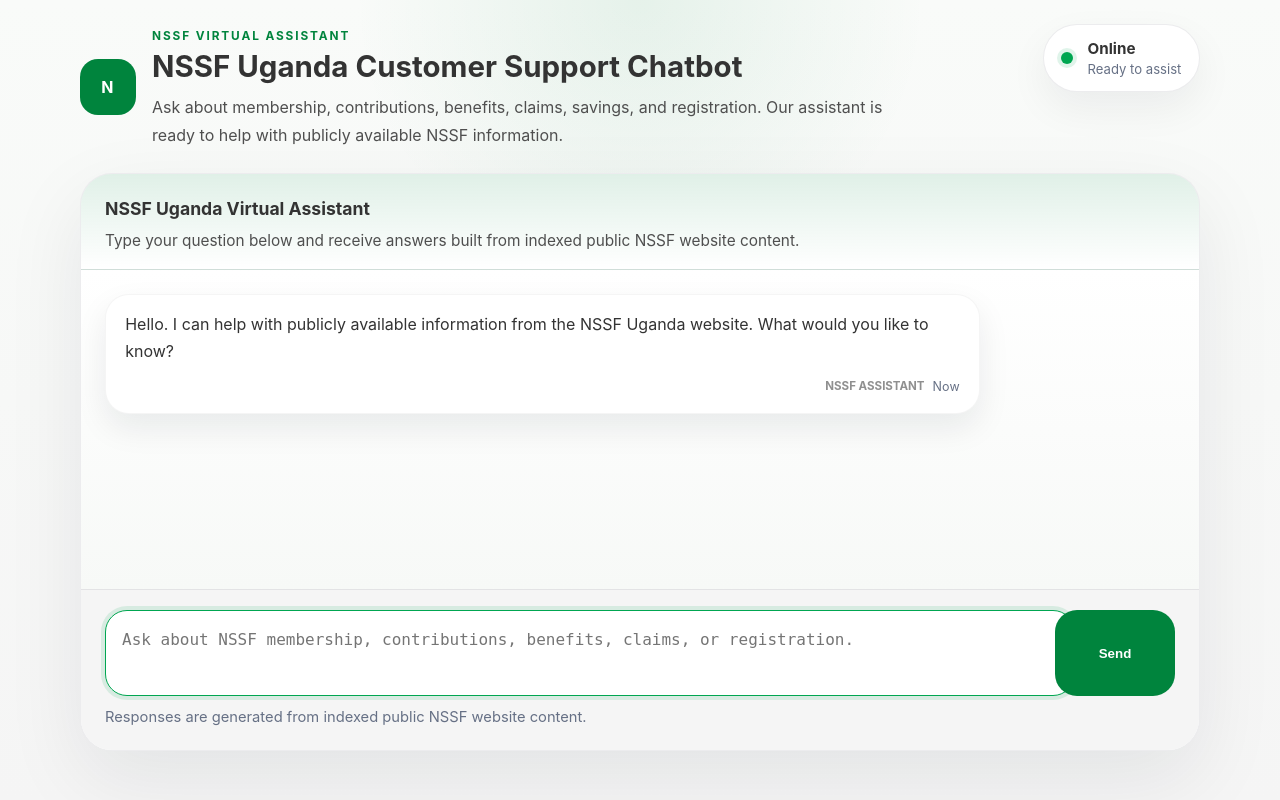
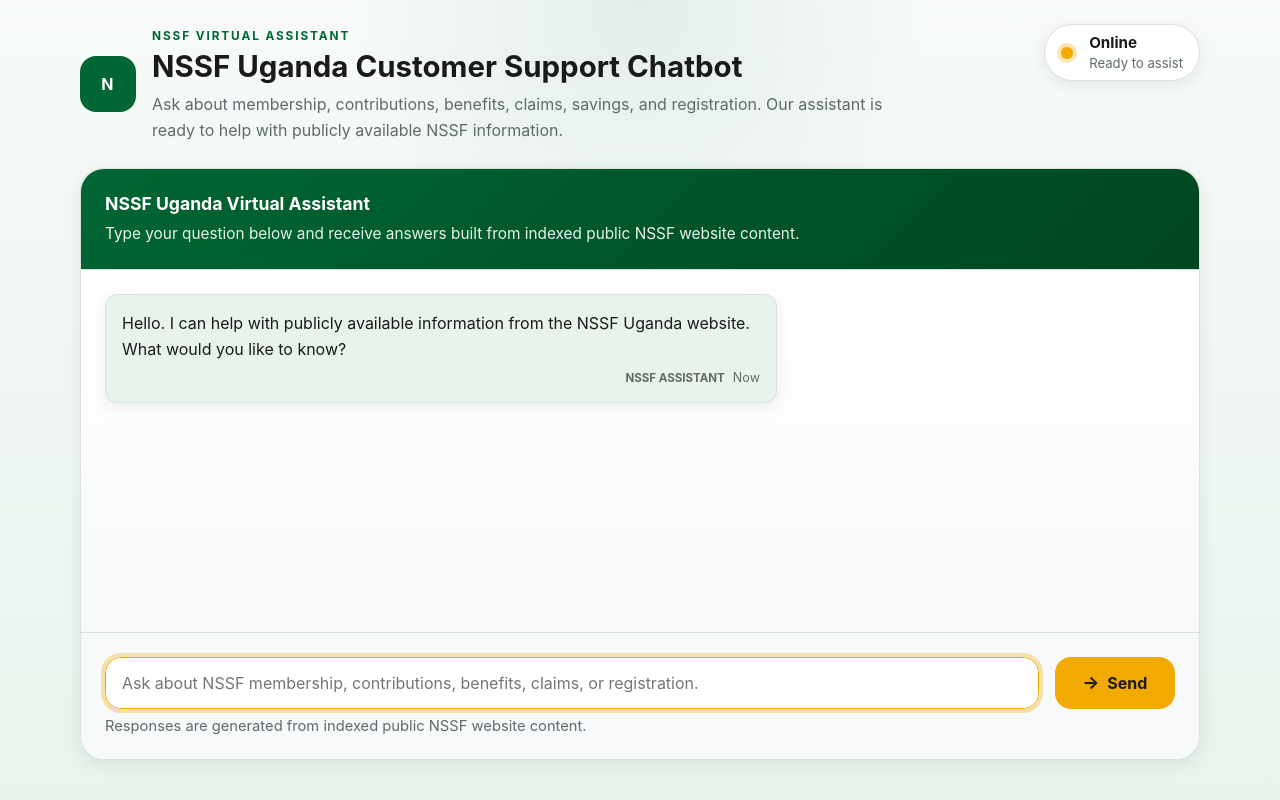
Before and after one commit to carltontrevor23/nssf-chatbot, a Django app: page / in a window 1280 px wide. Run offline with Django 5.2, Linux system fonts and the light colour scheme.

Commit message:
Change layout

```diff
--- a/nssf-chatbot/chatbot/static/chatbot/css/chat.css
+++ b/nssf-chatbot/chatbot/static/chatbot/css/chat.css
@@ -1,16 +1,28 @@
 :root {
-    --nssf-primary: #00843D;
-    --nssf-secondary: #00A651;
+    --nssf-green-primary: #006633;
+    --nssf-green-dark: #00471F;
+    --nssf-green-light: #E8F3EC;
+    --nssf-gold: #F2A900;
+    --nssf-gold-dark: #D89500;
     --nssf-white: #FFFFFF;
-    --nssf-gray-50: #F5F5F5;
-    --nssf-gray-100: #F7F7F7;
-    --nssf-gray-200: #E7E7E7;
-    --nssf-gray-900: #333333;
-    --nssf-gray-700: #4F4F4F;
-    --nssf-gray-500: #667085;
-    --nssf-shadow: 0 28px 80px rgba(16, 24, 40, 0.08);
-    --nssf-border: rgba(15, 23, 42, 0.08);
+    --nssf-text-dark: #1A1A1A;
+    --nssf-text-muted: #5F6B66;
+    --nssf-border: #D9E2DC;
+    --nssf-error: #C0392B;
+    --nssf-surface: #F7FAF8;
+    --nssf-focus-ring: rgba(242, 169, 0, 0.32);
+    --nssf-shadow: 0 4px 16px rgba(16, 24, 40, 0.08);
     --nssf-radius: 24px;
+    --space-1: 0.5rem;
+    --space-2: 1rem;
+    --space-3: 1.5rem;
+    --space-4: 2rem;
+    --chat-max-width: 1120px;
+    --chat-panel-height: min(760px, calc(100vh - 13rem));
+}
+
+* {
+    box-sizing: border-box;
 }
 
 html {
@@ -20,39 +32,43 @@ html {
 body {
     min-height: 100vh;
     margin: 0;
-    font-family: "Inter", system-ui, -apple-system, BlinkMacSystemFont, "Segoe UI", sans-serif;
-    background: radial-gradient(circle at top, rgba(0, 132, 61, 0.08), transparent 28%),
-        linear-gradient(180deg, #F9FBF9 0%, #F5F5F5 100%);
-    color: var(--nssf-gray-900);
+    font-family: -apple-system, BlinkMacSystemFont, "Segoe UI", Roboto, Arial, sans-serif;
+    background: radial-gradient(circle at top, rgba(0, 102, 51, 0.08), transparent 28%),
+        linear-gradient(180deg, var(--nssf-surface) 0%, var(--nssf-green-light) 100%);
+    color: var(--nssf-text-dark);
 }
 
 .chat-shell {
-    max-width: 1120px;
+    width: min(var(--chat-max-width), calc(100% - var(--space-4)));
+    min-height: 100vh;
     margin: 0 auto;
-    padding: 1.5rem 1rem 2rem;
+    padding: var(--space-3) 0 var(--space-4);
+    display: grid;
+    grid-template-rows: auto minmax(0, 1fr);
+    gap: var(--space-3);
 }
 
 .page-header {
     display: flex;
     align-items: flex-start;
     justify-content: space-between;
-    gap: 1.5rem;
+    gap: var(--space-3);
     flex-wrap: wrap;
-    margin-bottom: 1.5rem;
 }
 
 .brand-summary {
     display: flex;
     align-items: center;
-    gap: 1rem;
+    gap: var(--space-2);
+    min-width: 0;
 }
 
 .brand-mark {
-    flex-shrink: 0;
+    flex: 0 0 56px;
     width: 56px;
     height: 56px;
-    border-radius: 18px;
-    background: var(--nssf-primary);
+    border-radius: 16px;
+    background: var(--nssf-green-primary);
     color: var(--nssf-white);
     display: grid;
     place-items: center;
@@ -68,74 +84,76 @@ body {
 .brand-copy .eyebrow {
     display: inline-flex;
     align-items: center;
-    gap: 0.5rem;
+    gap: var(--space-1);
     text-transform: uppercase;
     letter-spacing: 0.16em;
     font-size: 0.74rem;
     font-weight: 700;
-    color: var(--nssf-primary);
-    margin-bottom: 0.5rem;
+    color: var(--nssf-green-primary);
+    margin-bottom: var(--space-1);
 }
 
 .brand-copy h1 {
     margin: 0;
     font-size: clamp(1.75rem, 2.3vw, 2.7rem);
-    line-height: 1.02;
+    line-height: 1.08;
 }
 
 .brand-copy p {
-    margin: 0.75rem 0 0;
+    margin: var(--space-1) 0 0;
     max-width: 46rem;
-    color: var(--nssf-gray-700);
+    color: var(--nssf-text-muted);
     font-size: 1rem;
-    line-height: 1.75;
+    line-height: 1.65;
 }
 
 .status-chip {
     display: inline-flex;
     align-items: center;
-    gap: 0.9rem;
+    gap: var(--space-2);
     background: var(--nssf-white);
     border: 1px solid var(--nssf-border);
-    box-shadow: 0 16px 40px rgba(15, 23, 42, 0.06);
+    box-shadow: var(--nssf-shadow);
     border-radius: 999px;
-    padding: 0.85rem 1.1rem;
+    padding: var(--space-1) var(--space-2);
 }
 
 .status-dot {
+    flex: 0 0 0.75rem;
     width: 0.75rem;
     height: 0.75rem;
     border-radius: 50%;
-    background: var(--nssf-secondary);
-    box-shadow: 0 0 0 4px rgba(0, 166, 81, 0.12);
+    background: var(--nssf-gold);
+    box-shadow: 0 0 0 4px var(--nssf-focus-ring);
 }
 
 .status-chip strong {
     display: block;
     font-size: 0.95rem;
-    color: var(--nssf-gray-900);
+    color: var(--nssf-text-dark);
 }
 
 .status-chip span {
     font-size: 0.82rem;
-    color: var(--nssf-gray-500);
+    color: var(--nssf-text-muted);
 }
 
 .chat-panel {
-    border-radius: 32px;
+    min-height: 560px;
+    height: var(--chat-panel-height);
+    max-height: calc(100vh - var(--space-4));
+    border-radius: var(--nssf-radius);
     overflow: hidden;
     background: var(--nssf-white);
     border: 1px solid var(--nssf-border);
     box-shadow: var(--nssf-shadow);
     display: grid;
-    grid-template-rows: min-content 1fr min-content;
-    min-height: 72vh;
-    max-height: 88vh;
+    grid-template-rows: auto minmax(0, 1fr) auto;
 }
 
 .chat-panel__header {
-    padding: 1.5rem 1.5rem 1rem;
-    background: linear-gradient(180deg, rgba(0, 132, 61, 0.12), transparent 100%);
+    padding: var(--space-3);
+    background: linear-gradient(135deg, var(--nssf-green-primary), var(--nssf-green-dark));
     border-bottom: 1px solid var(--nssf-border);
 }
 
@@ -143,29 +161,35 @@ body {
     margin: 0;
     font-size: 1.1rem;
     font-weight: 700;
-    color: var(--nssf-gray-900);
+    color: var(--nssf-white);
 }
 
 .chat-panel__header p {
-    margin: 0.6rem 0 0;
-    color: var(--nssf-gray-700);
+    margin: var(--space-1) 0 0;
+    color: var(--nssf-green-light);
     font-size: 0.96rem;
-    line-height: 1.6;
+    line-height: 1.55;
+}
+
+.chat-body {
+    min-height: 0;
+    overflow-y: auto;
+    scroll-behavior: smooth;
+    background: linear-gradient(180deg, var(--nssf-white) 0%, var(--nssf-surface) 100%);
 }
 
 .chat-history {
-    padding: 1.5rem;
-    background: linear-gradient(180deg, #FFFFFF 0%, #F7F9F7 100%);
-    overflow-y: auto;
     display: flex;
     flex-direction: column;
-    gap: 1rem;
-    scroll-behavior: smooth;
+    gap: var(--space-2);
+    padding: var(--space-3);
 }
 
 .message-row {
     display: flex;
+    align-items: flex-start;
     width: 100%;
+    min-width: 0;
 }
 
 .message-row.user {
@@ -178,42 +202,46 @@ body {
 
 .message-bubble {
     position: relative;
-    display: inline-flex;
+    display: flex;
     flex-direction: column;
-    gap: 0.65rem;
-    max-width: min(78%, 62rem);
-    padding: 1rem 1.2rem;
-    border-radius: 24px;
-    line-height: 1.7;
+    gap: var(--space-1);
+    max-width: min(78%, 42rem);
+    min-width: 0;
+    padding: var(--space-2);
+    border-radius: 12px;
+    line-height: 1.6;
     font-size: 1rem;
-    animation: fadeInUp 240ms ease;
-    word-break: break-word;
-    box-shadow: 0 14px 32px rgba(15, 23, 42, 0.08);
+    animation: fadeInUp 180ms ease;
+    overflow-wrap: anywhere;
+    word-break: normal;
+    box-shadow: 0 4px 16px rgba(15, 23, 42, 0.07);
 }
 
 .message-row.assistant .message-bubble {
-    background: var(--nssf-white);
-    color: var(--nssf-gray-900);
-    border: 1px solid rgba(0, 0, 0, 0.04);
+    background: var(--nssf-green-light);
+    color: var(--nssf-text-dark);
+    border: 1px solid var(--nssf-border);
 }
 
 .message-row.user .message-bubble {
-    background: var(--nssf-primary);
+    background: var(--nssf-green-primary);
     color: var(--nssf-white);
-    border: 1px solid rgba(255, 255, 255, 0.18);
+    border: 1px solid var(--nssf-green-dark);
+}
+
+.message-text {
+    min-width: 0;
 }
 
 .message-meta {
     display: flex;
     justify-content: flex-end;
-    gap: 0.5rem;
-    align-items: center;
+    align-items: baseline;
+    gap: var(--space-1);
+    flex-wrap: wrap;
     font-size: 0.78rem;
-    color: var(--nssf-gray-500);
-}
-
-.message-meta span {
-    display: inline-block;
+    line-height: 1.2;
+    color: var(--nssf-text-muted);
 }
 
 .message-time {
@@ -224,13 +252,18 @@ body {
     text-transform: uppercase;
     font-size: 0.72rem;
     font-weight: 700;
-    color: rgba(51, 51, 51, 0.55);
+    color: var(--nssf-text-muted);
+}
+
+.message-row.user .message-meta,
+.message-row.user .message-role {
+    color: rgba(255, 255, 255, 0.82);
 }
 
 .typing-indicator {
     display: none;
     justify-content: flex-start;
-    padding: 0 1.5rem 1rem;
+    padding: 0 var(--space-3) var(--space-3);
 }
 
 .typing-indicator.show {
@@ -281,59 +315,76 @@ body {
 }
 
 .chat-footer {
-    padding: 1.25rem 1.5rem 1.5rem;
-    background: var(--nssf-gray-50);
+    padding: var(--space-3);
+    background: var(--nssf-surface);
     border-top: 1px solid var(--nssf-border);
 }
 
 .input-group {
-    display: grid;
-    grid-template-columns: 1fr auto;
-    gap: 0.85rem;
-    align-items: stretch;
+    display: flex;
+    align-items: center;
+    gap: var(--space-2);
+    min-width: 0;
 }
 
 #messageInput {
+    flex: 1 1 auto;
+    min-width: 0;
     width: 100%;
     min-height: 52px;
-    max-height: 180px;
+    max-height: 160px;
     resize: none;
-    padding: 1rem 1rem;
-    border-radius: 22px;
+    padding: 0.85rem var(--space-2);
+    border-radius: 16px;
     border: 1px solid var(--nssf-border);
     background: var(--nssf-white);
-    color: var(--nssf-gray-900);
-    font-size: 1rem;
-    line-height: 1.6;
-    transition: border-color 180ms ease, box-shadow 180ms ease;
+    color: var(--nssf-text-dark);
+    font: inherit;
+    line-height: 1.5;
+    transition: border-color 160ms ease, box-shadow 160ms ease;
+}
+
+#messageInput:hover {
+    border-color: var(--nssf-gold);
 }
 
 #messageInput:focus,
-#messageInput:hover {
-    border-color: var(--nssf-secondary);
-    box-shadow: 0 0 0 4px rgba(0, 166, 81, 0.12);
+#messageInput:focus-visible {
+    border-color: var(--nssf-gold);
+    box-shadow: 0 0 0 4px var(--nssf-focus-ring);
     outline: none;
 }
 
 .send-button {
+    flex: 0 0 120px;
+    width: 120px;
+    min-height: 52px;
     display: inline-flex;
     align-items: center;
     justify-content: center;
-    border-radius: 22px;
-    border: none;
-    min-width: 120px;
-    background: var(--nssf-primary);
-    color: var(--nssf-white);
-    font-weight: 600;
-    padding: 0 1.3rem;
+    gap: var(--space-1);
+    border-radius: 16px;
+    border: 1px solid transparent;
+    background: var(--nssf-gold);
+    color: var(--nssf-text-dark);
+    font: inherit;
+    font-weight: 700;
+    padding: 0 var(--space-2);
+    cursor: pointer;
     transition: transform 160ms ease, background 160ms ease, box-shadow 160ms ease;
 }
 
-.send-button:hover,
-.send-button:focus {
-    background: var(--nssf-secondary);
+.send-button:hover {
+    background: var(--nssf-gold-dark);
     transform: translateY(-1px);
-    box-shadow: 0 14px 30px rgba(0, 132, 61, 0.18);
+    box-shadow: 0 4px 16px rgba(242, 169, 0, 0.24);
+}
+
+.send-button:focus,
+.send-button:focus-visible {
+    background: var(--nssf-gold-dark);
+    box-shadow: 0 0 0 4px var(--nssf-focus-ring);
+    outline: none;
 }
 
 .send-button:disabled {
@@ -348,11 +399,12 @@ body {
     align-items: center;
     justify-content: center;
     font-size: 1.1rem;
+    line-height: 1;
 }
 
 .form-note {
-    margin: 0.75rem 0 0;
-    color: var(--nssf-gray-500);
+    margin: var(--space-1) 0 0;
+    color: var(--nssf-text-muted);
     font-size: 0.92rem;
 }
 
--- a/nssf-chatbot/chatbot/static/chatbot/js/chat.js
+++ b/nssf-chatbot/chatbot/static/chatbot/js/chat.js
@@ -1,5 +1,6 @@
 document.addEventListener("DOMContentLoaded", () => {
     const chatForm = document.getElementById("chatForm");
+    const chatBody = document.getElementById("chatBody");
     const chatHistory = document.getElementById("chatHistory");
     const messageInput = document.getElementById("messageInput");
     const sendButton = document.getElementById("sendButton");
@@ -7,6 +8,17 @@ document.addEventListener("DOMContentLoaded", () => {
 
     function getCurrentTime() {
         return new Date().toLocaleTimeString([], { hour: "2-digit", minute: "2-digit" });
+    }
+
+    function scrollToLatest() {
+        requestAnimationFrame(() => {
+            chatBody.scrollTop = chatBody.scrollHeight;
+        });
+    }
+
+    function resizeMessageInput() {
+        messageInput.style.height = "auto";
+        messageInput.style.height = `${messageInput.scrollHeight}px`;
     }
 
     function appendMessage(role, content, includeTime = true) {
@@ -41,7 +53,7 @@ document.addEventListener("DOMContentLoaded", () => {
 
         row.appendChild(bubble);
         chatHistory.appendChild(row);
-        chatHistory.scrollTop = chatHistory.scrollHeight;
+        scrollToLatest();
     }
 
     function setLoading(isLoading) {
@@ -49,7 +61,7 @@ document.addEventListener("DOMContentLoaded", () => {
         messageInput.disabled = isLoading;
         typingIndicator.classList.toggle("show", isLoading);
         if (isLoading) {
-            chatHistory.scrollTop = chatHistory.scrollHeight;
+            scrollToLatest();
         }
     }
 
@@ -77,6 +89,7 @@ document.addEventListener("DOMContentLoaded", () => {
 
         appendMessage("user", message);
         messageInput.value = "";
+        resizeMessageInput();
         setLoading(true);
 
         try {
@@ -102,5 +115,7 @@ document.addEventListener("DOMContentLoaded", () => {
         }
     });
 
+    messageInput.addEventListener("input", resizeMessageInput);
+    resizeMessageInput();
     messageInput.focus();
 });
--- a/nssf-chatbot/chatbot/templates/chatbot/chat.html
+++ b/nssf-chatbot/chatbot/templates/chatbot/chat.html
@@ -33,6 +33,7 @@
                 <p>Type your question below and receive answers built from indexed public NSSF website content.</p>
             </div>
 
+            <div id="chatBody" class="chat-body">
                 <div id="chatHistory" class="chat-history" aria-live="polite" aria-label="Chat conversation">
                     <div class="message-row assistant">
                         <div class="message-bubble">
@@ -48,7 +49,8 @@
                 <div id="typingIndicator" class="typing-indicator" aria-hidden="true">
                     <div class="typing-bubble" role="status" aria-live="polite">
                         <span class="typing-dot" aria-hidden="true"></span>
-                    <span>Preparing a response…</span>
+                        <span>Preparing a response...</span>
+                    </div>
                 </div>
             </div>
 
@@ -64,7 +66,10 @@
                         placeholder="Ask about NSSF membership, contributions, benefits, claims, or registration."
                         aria-label="Type your question"
                         required></textarea>
-                    <button id="sendButton" class="send-button" type="submit" aria-label="Send message">Send</button>
+                    <button id="sendButton" class="send-button" type="submit" aria-label="Send message">
+                        <span class="btn-icon" aria-hidden="true">&rarr;</span>
+                        <span>Send</span>
+                    </button>
                 </div>
                 <p class="form-note">Responses are generated from indexed public NSSF website content.</p>
             </form>
```
Also changed, not shown: other parts of nssf-chatbot/chatbot/static/chatbot/css/chat.css (+67 -23 lines). Lines whose indentation alone changed are shown as unchanged.
